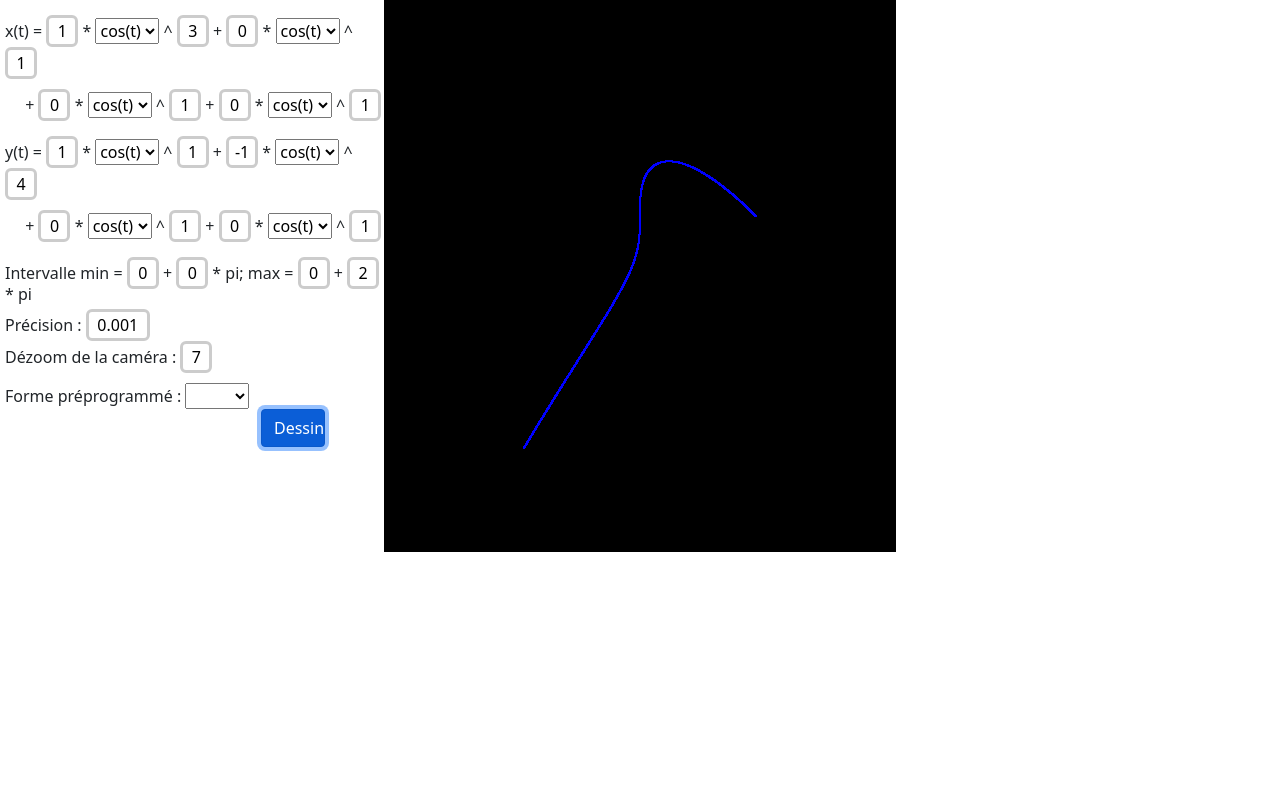
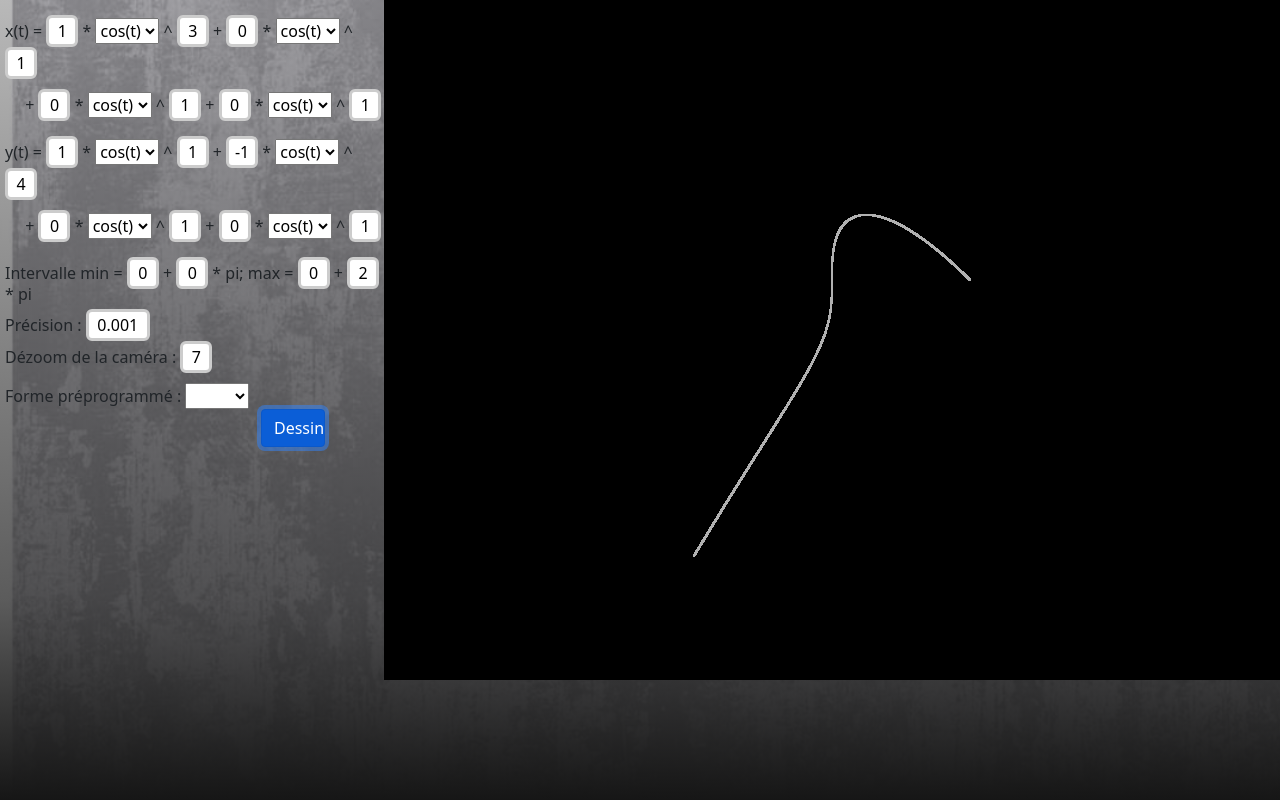
Before and after one commit to nicolegrimpeur/TpsInfographie, a website: page tp1_HelloWebGL/rendu/index.html in a window 1280 px wide. Both pictures are taken after a click on the button "Dessiner". Drawn offline with nearby package versions, Linux system fonts and the light colour scheme.

Commit message:
Correction css

```diff
--- a/tp1_HelloWebGL/rendu/index.css
+++ b/tp1_HelloWebGL/rendu/index.css
@@ -20,14 +20,14 @@ form {
     width:30vw;
     line-height:10px;
     z-index: 2;
-    background-color: white;
     padding-left: 5px;
 }
+
 canvas{
     position: absolute;
     z-index: 1;
     margin-top:-15vh;
-    margin-left: 0vw;
+    margin-left: 30vw;
 }
 
 .caseDonnee{
@@ -55,12 +55,9 @@ canvas{
     margin-bottom: 15px;
 }
 
-#blanc{
-    position: absolute;
-    left:70vw;
-    top:0vh;
+/* classe pour le fond */
+.masthead {
     height: 100vh;
-    width: 30vw;
-    z-index: 2;
-    background-color: white;
+    background: linear-gradient(to bottom, rgba(22, 22, 22, 0.3) 0%, rgba(22, 22, 22, 0.7) 75%, #161616 100%), url(./background.jpg);
+    background-size: cover;
 }
--- a/tp1_HelloWebGL/rendu/index.html
+++ b/tp1_HelloWebGL/rendu/index.html
@@ -10,6 +10,8 @@
     <script src="./node_modules/three/build/three.min.js"></script>
 </head>
 <body>
+<div class="masthead">
+
     <form id="form">
         <div class="DivVal">
             <div>
@@ -87,11 +89,7 @@
         </div>
 
     </form>
-
-<div id="blanc">
-
 </div>
-
 <script src="main.js"></script>
 
 <script>
--- a/tp1_HelloWebGL/rendu/main.js
+++ b/tp1_HelloWebGL/rendu/main.js
@@ -28,14 +28,14 @@ function initSelect() {
 
 function main(form) {
     const renderer = new THREE.WebGLRenderer();
-    renderer.setSize(window.innerWidth, window.innerHeight - window.innerHeight * 16 / 100);
+    renderer.setSize(window.innerWidth * 0.7, window.innerHeight);
 
     // permet de supprimer le canva s'il existe déjà pour l'actualiser
     if (document.querySelector('canvas') !== null) document.querySelector('canvas').remove();
-    document.body.appendChild(renderer.domElement);
+    document.getElementsByClassName('masthead')[0].appendChild(renderer.domElement);
 
     // on créé la caméra de la taille de la fenêtre moins
-    const camera = new THREE.PerspectiveCamera(45, window.innerWidth / (window.innerHeight - window.innerHeight * 16 / 100), 1, 500);
+    const camera = new THREE.PerspectiveCamera(45, window.innerWidth * 0.7 / window.innerHeight, 1, 500);
     camera.position.set(0, 0, 0);
     camera.lookAt(0, 0, 0);
 
@@ -46,7 +46,7 @@ function main(form) {
 
     // couleur et taille de chaque point
     const material = new THREE.PointsMaterial({
-        color: 0x0000ff,
+        color: 0xb1b1b1,
         size: 0.04
     });
 
```
Also changed, not shown: tp1_HelloWebGL/rendu/background.jpg (added). Lines whose indentation alone changed are shown as unchanged.
